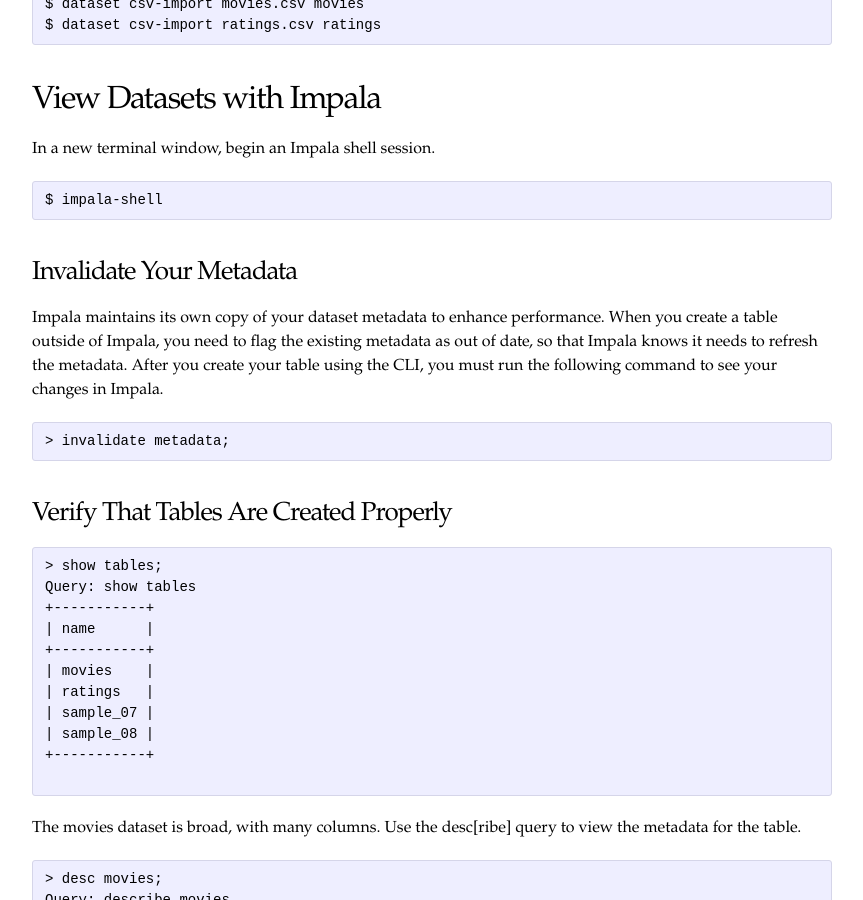
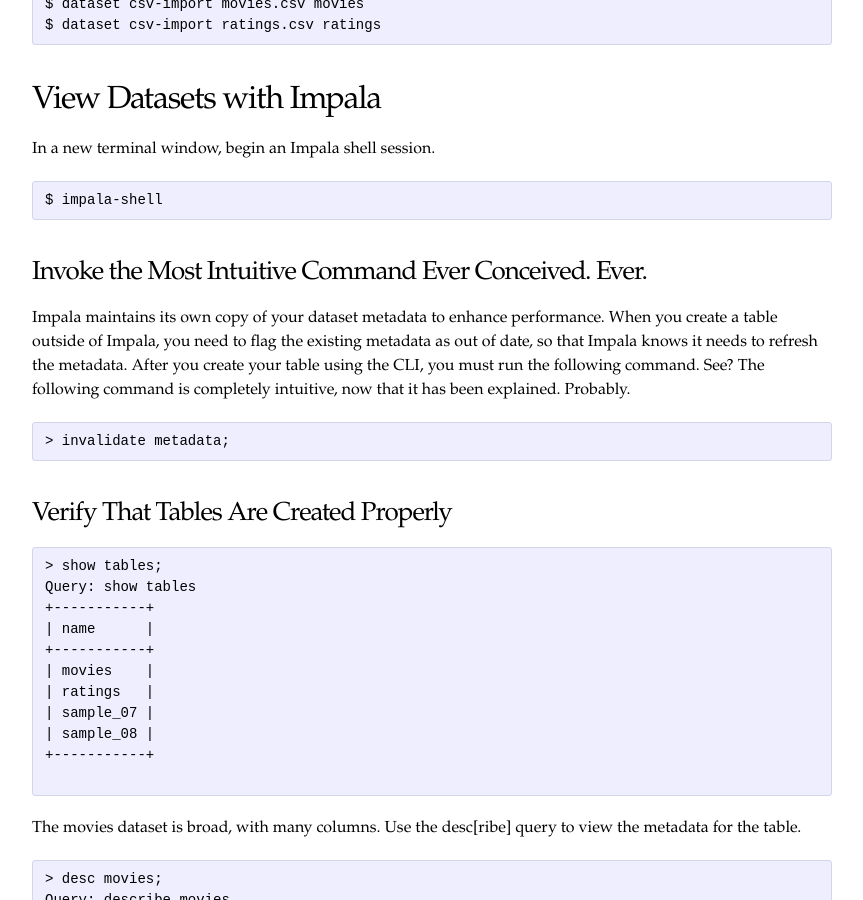
Before and after one commit to kite-sdk/kite-docs, a Jekyll site: the page built from Viewing-with-Impala.md, in a window 1280 px wide and 900 px high, scrolled down 1241 px. Shown: the whole window, without its empty margins (208-1071 px from the left). Built offline with Jekyll 4.4.1, drawn with Linux system fonts in a browser that asks for light colours.

Commit message:
Revert "Reduced snark re Invalidate Metadata 58%"
This reverts commit ebfa396e24317c1458031e519097aea7d5407d79.

````diff
--- a/Viewing-with-Impala.md
+++ b/Viewing-with-Impala.md
@@ -53,9 +53,9 @@ In a new terminal window, begin an Impala shell session.
 $ impala-shell
 ```
 
-### Invalidate Your Metadata
+### Invoke the Most Intuitive Command Ever Conceived. Ever.
 
-Impala maintains its own copy of  your dataset metadata to enhance performance. When you create a table outside of Impala, you need to flag the existing metadata as out of date, so that Impala knows it needs to refresh the metadata. After you create your table using the CLI, you must run the following command to see your changes in Impala.
+Impala maintains its own copy of  your dataset metadata to enhance performance. When you create a table outside of Impala, you need to flag the existing metadata as out of date, so that Impala knows it needs to refresh the metadata. After you create your table using the CLI, you must run the following command. See? The following command is completely intuitive, now that it has been explained. Probably.
 
 ```
 > invalidate metadata;
````
